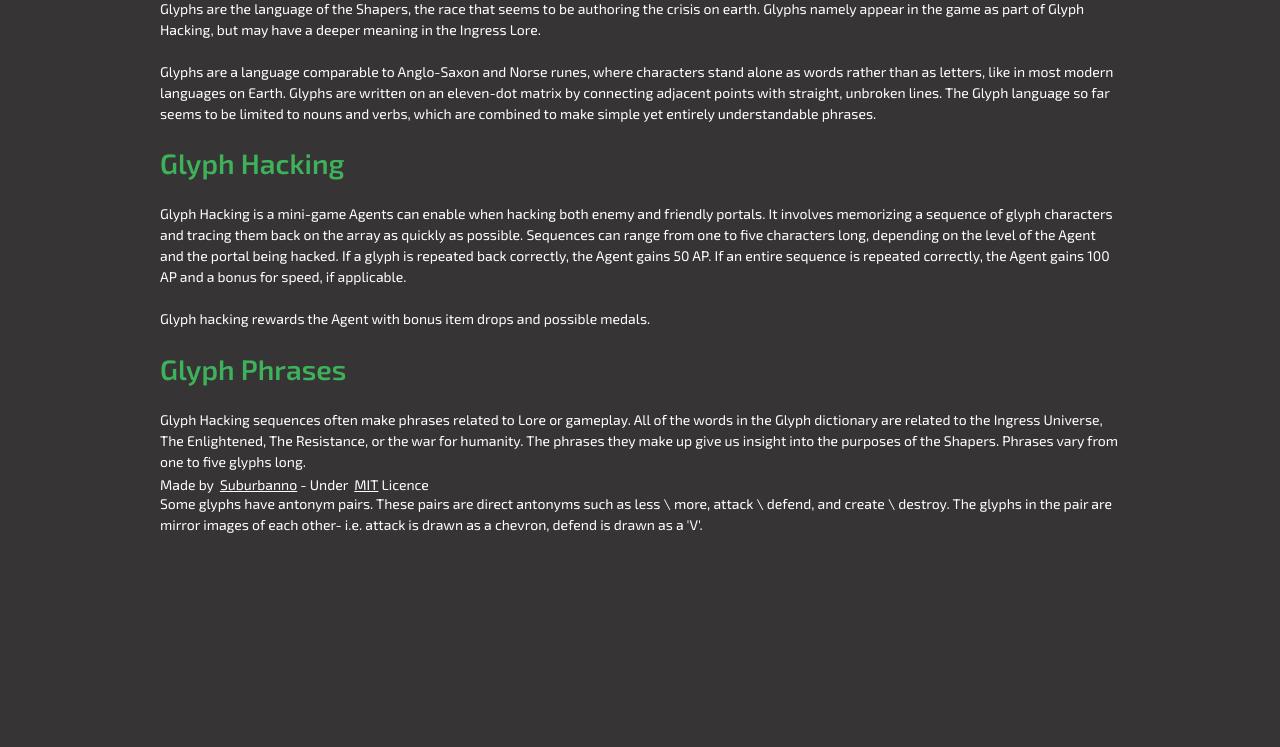
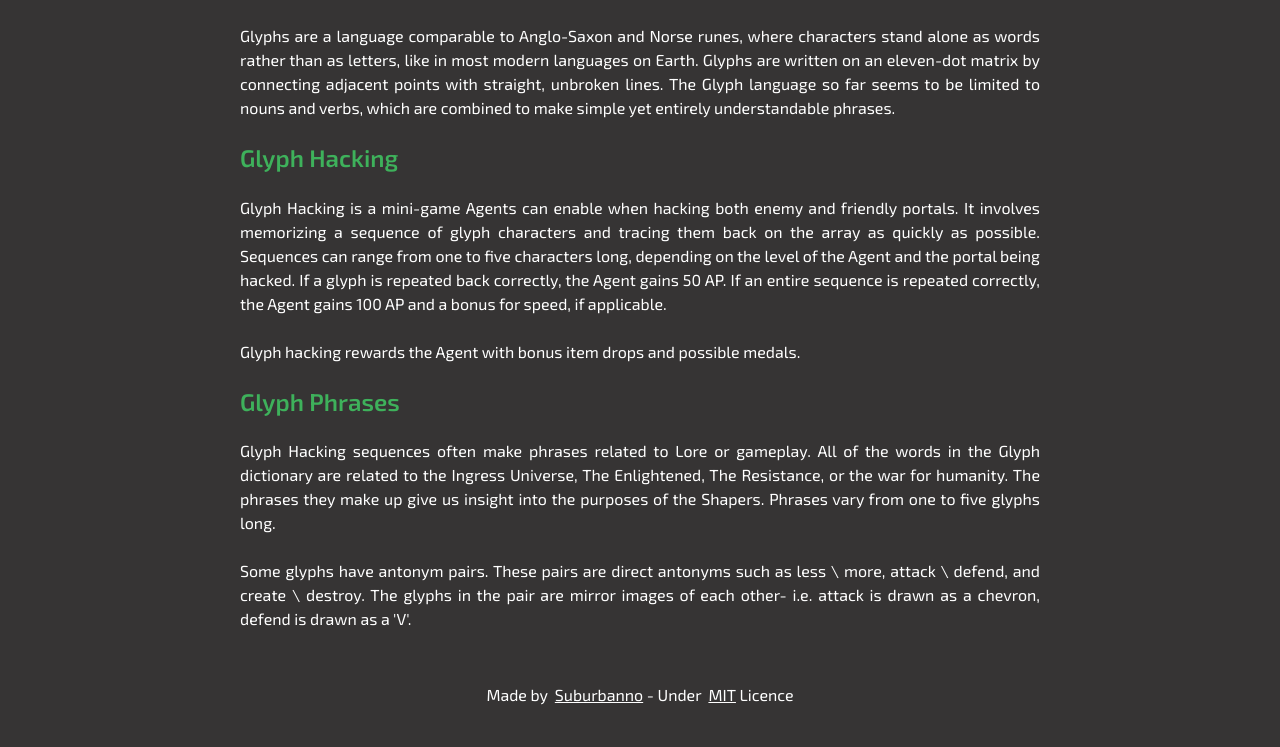
Before and after one commit to Suburbanno/Glyphs, a website: page about.html in a window 1280 px wide. Shown: the part 214-961 px from the top of the page. Before the commit the page ends 800 px from the top, so only its background shows below. Drawn offline with Linux system fonts and the light colour scheme.

Commit message:
:bug: Fix about page rendering

```diff
--- a/about.html
+++ b/about.html
@@ -8,7 +8,7 @@
       <title>Glyphenl</title>
       <link href="https://fonts.googleapis.com/css2?family=Exo+2:wght@400;600&display=swap" rel="stylesheet">
       <link rel="stylesheet" href="./css/main.css">
-      <link rel="stylesheet" href="./css/about.css">
+      <!-- <link rel="stylesheet" href="./css/about.css"> -->
    </head>
    <body>
       <header class="header">
@@ -21,17 +21,20 @@
             </ul>
          </nav>
       </header>
+      <main>
          <div class="container">
-      <div class="hero-content">
-      <br><br>
-      <div class="row">
-      <div class="col-lg-12">
+            <section class="block">
                <h1>Glyphs</h1>
                <p>Glyphs are the language of the Shapers, the race that seems to be authoring the crisis on earth. Glyphs namely appear in the game as part of Glyph Hacking, but may have a deeper meaning in the Ingress Lore.<br><br>Glyphs are a language comparable to Anglo-Saxon and Norse runes, where characters stand alone as words rather than as letters, like in most modern languages on Earth. Glyphs are written on an eleven-dot matrix by connecting adjacent points with straight, unbroken lines. The Glyph language so far seems to be limited to nouns and verbs, which are combined to make simple yet entirely understandable phrases.</p>
+            </section>
+            <section class="block">
                <h1>Glyph Hacking</h1>
                <p>Glyph Hacking is a mini-game Agents can enable when hacking both enemy and friendly portals. It involves memorizing a sequence of glyph characters and tracing them back on the array as quickly as possible. Sequences can range from one to five characters long, depending on the level of the Agent and the portal being hacked. If a glyph is repeated back correctly, the Agent gains 50 AP. If an entire sequence is repeated correctly, the Agent gains 100 AP and a bonus for speed, if applicable.<br><br>Glyph hacking rewards the Agent with bonus item drops and possible medals.</p>
+            </section>
+            <section class="block">
                <h1>Glyph Phrases</h1>
                <p>Glyph Hacking sequences often make phrases related to Lore or gameplay. All of the words in the Glyph dictionary are related to the Ingress Universe, The Enlightened, The Resistance, or the war for humanity. The phrases they make up give us insight into the purposes of the Shapers. Phrases vary from one to five glyphs long.<br><br>Some glyphs have antonym pairs. These pairs are direct antonyms such as less \ more, attack \ defend, and create \ destroy. The glyphs in the pair are mirror images of each other- i.e. attack is drawn as a chevron, defend is drawn as a 'V'.</p>
+            </section>
          </div>
          <footer>
             Made by &nbsp;
@@ -40,5 +43,6 @@
             <a href="https://github.com/Suburbanno/Glyphs/blob/master/LICENSE" target="_blank" rel="noopener noreferrer">MIT</a>
             &nbsp;Licence
          </footer>
+      </main>
    </body>
 </html>
--- a/css/about.css
+++ /dev/null
@@ -1,54 +0,0 @@
-* {
-    box-sizing: inherit;
-}
-body{
-    font-weight: 400;
-}
-html{
-    -webkit-font-smoothing:antialiased;
-    -moz-osx-font-smoothing:grayscale;
-}
-body{
-    line-height: 1.5;
-}
-body,html{
-    font-size: 100%;
-}
-html{
-    box-sizing: border-box;
-    font-size: 14px;
-    min-width: 300px;
-    overflow-x: hidden;
-    overflow-y: scroll;
-    text-rendering: optimizeLegibility;
-}
-body{
-    font-size: 1rem;
-}
-h1 {
-    color: #3EB15B;
-}
-.container{
-    position: relative;
-}
-/* Phone */
-@media screen and (max-width: 768px) {
-    .container{
-        margin: 0 50px auto ;
-        max-width:768px
-   }
-}
-/* Tablet */
-@media screen and (min-width: 769px) {
-    .container{
-        margin: 0 50px auto ;
-        max-width:768px
-   }
-}
-/* Desktop */
-@media screen and (min-width: 1120px) {
-    .container{
-        margin:0 auto;
-        max-width:960px
-   }
-}
--- a/css/main.css
+++ b/css/main.css
@@ -1,7 +1,8 @@
 :root {
   --font-color: #ffffff;
   --bg-color: #363434;
-  --input-bg-color: #4D4D4D
+  --input-bg-color: #4D4D4D;
+  --green: #3EB15B;
 }
 
 
@@ -16,11 +17,17 @@
   height: 100%;
 }
 
+html {
+  -webkit-font-smoothing:antialiased;
+  -moz-osx-font-smoothing:grayscale;
+}
+
 body {
   color: var(--font-color);
   background-color: var(--bg-color);
   font-family: 'Exo 2', sans-serif;
   font-weight: 400;
+  line-height: 1.5;
 }
 
 a {
@@ -89,6 +96,13 @@
   min-height: calc(100vh - 90px - 134px);
 }
 
+.container {
+  width: 80%;
+  max-width: 800px;
+
+  padding-bottom: 100px;
+}
+
 .grid-container {
   display: grid;
   grid-template-columns: repeat(8, 170px);
@@ -111,6 +125,14 @@
   font-size: 1rem;
 }
 
+section {
+  text-align: justify;
+}
+
+section h1 {
+  color: var(--green);
+}
+
 footer {
   position: absolute;
   bottom: 0;
@@ -126,6 +148,10 @@
 
 /* Phone */
 @media screen and (max-width: 768px) {
+  .container {
+    width: 95%;
+  }
+
   .grid-container {
     grid-template-columns: repeat(2, 170px);
   }
```
Lines whose indentation alone changed are shown as unchanged.
